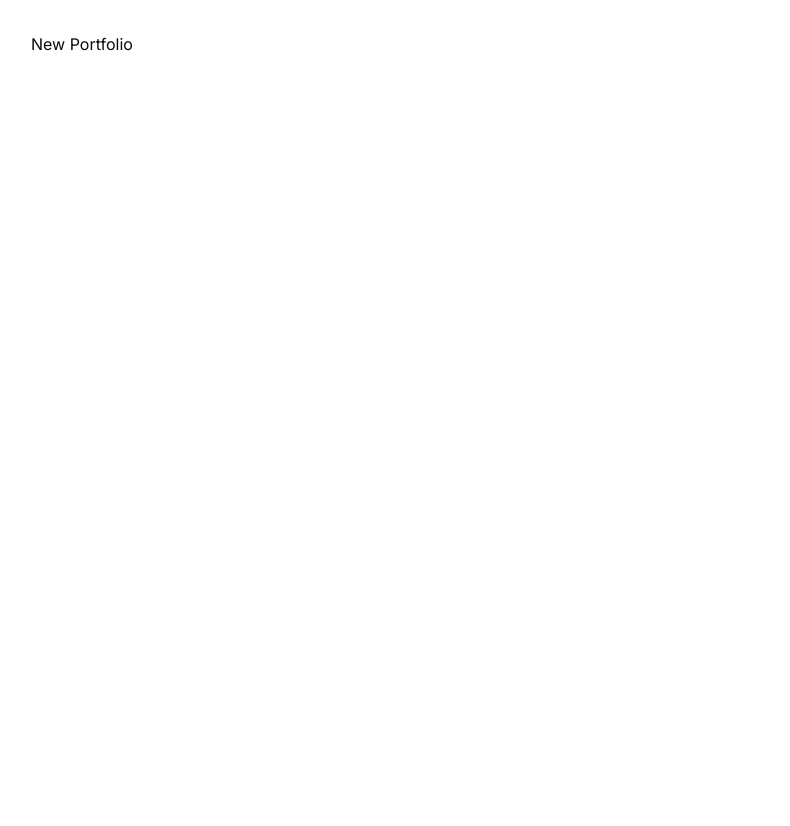
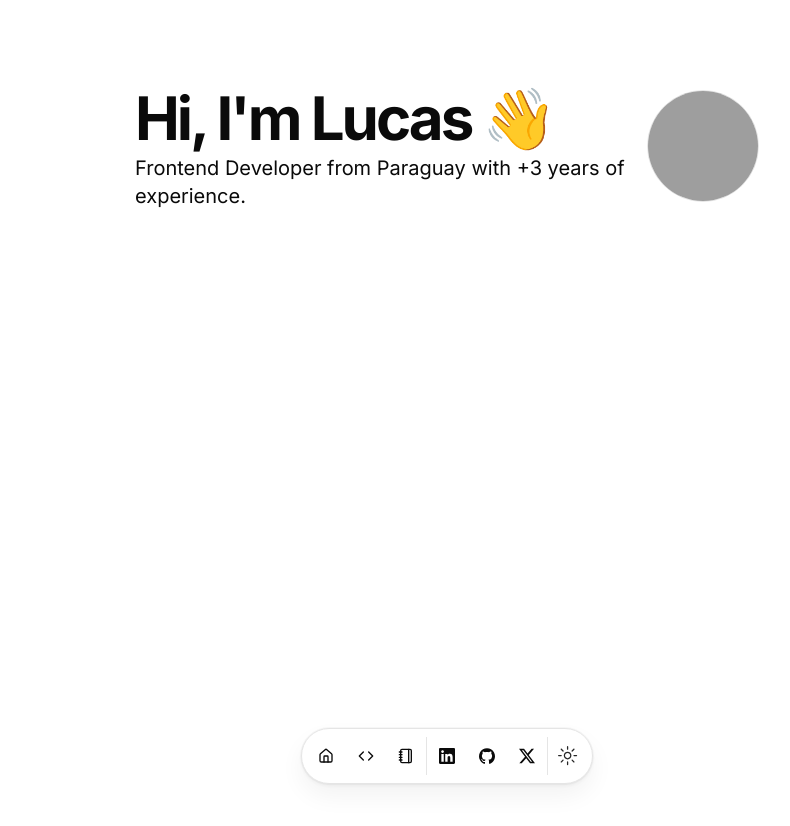
Before and after one commit to isaias-alt/lucasco.dev, a Next.js app: page / in a window 1280 px wide. Shown: the top 826 px of the page, without its empty margins (193-983 px from the left). Before the commit the page ends 800 px from the top, so only its background shows below. Built offline with nearby package versions, Linux system fonts and the light colour scheme; grey boxes are pictures that could not be loaded.

Commit message:
refactor

```diff
--- a/src/app/layout.tsx
+++ b/src/app/layout.tsx
@@ -1,9 +1,54 @@
-import { Inter } from "next/font/google";
-import { ThemeProvider } from "next-themes";
+import { Inter as FontSans } from "next/font/google";
+import { DATA } from "@/data/resume";
+import { ThemeProvider } from "@/components/theme-provider";
+import { cn } from "@/lib/utils";
+import type { Metadata } from "next";
+import { TooltipProvider } from "@/components/ui/tooltip";
 import "./globals.css";
+import Navbar from "@/components/navbar";
 
-const inter = Inter({ subsets: ["latin"] });
+const fontSans = FontSans({
+  subsets: ["latin"],
+  variable: "--font-sans"
+});
 
+export const metadata: Metadata = {
+  metadataBase: new URL(DATA.url),
+  title: {
+    default: DATA.name,
+    template: `%s - ${DATA.name}`,
+  },
+  description: DATA.description,
+  openGraph: {
+    type: "website",
+    locale: "en_US",
+    url: DATA.url,
+    siteName: `${DATA.name}`,
+    title: DATA.name,
+    description: DATA.description,
+  },
+  robots: {
+    index: true,
+    follow: true,
+    googleBot: {
+      index: true,
+      follow: true,
+      "max-video-preview": -1,
+      "max-image-preview": "large",
+      "max-snippet": -1,
+    },
+  },
+  twitter: {
+    title: `${DATA.name}`,
+    description: DATA.description,
+    card: "summary_large_image",
+    site: "@lucascodev",
+    creator: "@lucascodev",
+  },
+  verification: {
+    google: DATA.url,
+  },
+};
 
 export default function RootLayout({
   children,
@@ -11,10 +56,18 @@ export default function RootLayout({
   children: React.ReactNode;
 }>) {
   return (
-    <html lang="en">
-      <body className={`${inter.className} max-w-4xl mx-auto p-8`}>
-        <ThemeProvider attribute="class">
-          {children}
+    <html lang="en" suppressHydrationWarning>
+      <body
+        className={cn(
+          "min-h-screen bg-background font-sans antialiased max-w-2xl mx-auto py-12 sm:py-24 px-6",
+          fontSans.variable
+        )}
+      >
+        <ThemeProvider attribute="class" defaultTheme="light">
+          <TooltipProvider delayDuration={0}>
+            {children}
+            <Navbar />
+          </TooltipProvider>
         </ThemeProvider>
       </body>
     </html>
--- a/src/app/page.tsx
+++ b/src/app/page.tsx
@@ -1,7 +1,38 @@
+import BlurFadeText from "@/components/magicui/blur-fade-text";
+import BlurFade from "@/components/magicui/blur-fade";
+import { DATA } from "@/data/resume";
+import { Avatar, AvatarFallback, AvatarImage } from "@/components/ui/avatar";
+
+const BLUR_FADE_DELAY = 0.04
+
 export default function Home() {
   return (
-    <main>
-      <h1>New Portfolio</h1>
+    <main className="flex flex-col min-h-[100dvh] space-y-10">
+      <section id="hero">
+        <div className="mx-auto w-full max-w-2xl space-y-8">
+          <div className="gap-2 flex justify-between">
+            <div className="flex-col flex flex-1 space-y-1.5">
+              <BlurFadeText
+                delay={BLUR_FADE_DELAY}
+                className="text-3xl font-bold tracking-tighter sm:text-5xl xl:text-6xl/none"
+                yOffset={8}
+                text={`Hi, I'm ${DATA.name.split(" ")[0]} 👋`}
+              />
+              <BlurFadeText
+                className="max-w-[600px] md:text-xl"
+                delay={BLUR_FADE_DELAY}
+                text={DATA.description}
+              />
+            </div>
+            <BlurFade delay={BLUR_FADE_DELAY}>
+              <Avatar className="size-28 border">
+                <AvatarImage alt={DATA.name} src={DATA.avatarUrl} />
+                <AvatarFallback>{DATA.initials}</AvatarFallback>
+              </Avatar>
+            </BlurFade>
+          </div>
+        </div>
+      </section>
     </main>
   );
 }
--- a/src/components/magicui/blur-fade.tsx
+++ b/src/components/magicui/blur-fade.tsx
@@ -57,3 +57,5 @@ const BlurFade = ({
     </AnimatePresence>
   );
 };
+
+export default BlurFade
--- a/src/components/magicui/dock.tsx
+++ b/src/components/magicui/dock.tsx
@@ -16,21 +16,21 @@ const DEFAULT_MAGNIFICATION = 60;
 const DEFAULT_DISTANCE = 140;
 
 const dockVariants = cva(
-  "mx-auto w-max h-full p-2 flex intems-end rounded-full border"
-)
+  "mx-auto w-max h-full p-2 flex items-end rounded-full border"
+);
 
 const Dock = React.forwardRef<HTMLDivElement, DockProps>(
   (
     {
       className,
+      children,
       magnification = DEFAULT_MAGNIFICATION,
       distance = DEFAULT_DISTANCE,
-      children,
       ...props
     },
     ref
   ) => {
-    const mousex = useMotionValue(Infinity)
+    const mousex = useMotionValue(Infinity);
 
     const renderChildren = () => {
       return React.Children.map(children, (child: any) => {
@@ -39,9 +39,9 @@ const Dock = React.forwardRef<HTMLDivElement, DockProps>(
             mousex,
             magnification,
             distance,
-          } as DockIconProps)
+          } as DockIconProps);
         }
-        return child
+        return child;
       });
     };
 
@@ -49,15 +49,15 @@ const Dock = React.forwardRef<HTMLDivElement, DockProps>(
       <motion.div
         ref={ref}
         onMouseMove={(e) => mousex.set(e.pageX)}
-        onMouseLeave={(e) => mousex.set(Infinity)}
+        onMouseLeave={() => mousex.set(Infinity)}
         {...props}
-        className={cn(dockVariants, className)}
+        className={cn(dockVariants({ className }))}
       >
         {renderChildren()}
       </motion.div>
-    )
+    );
   }
-)
+);
 
 Dock.displayName = "Dock";
 
@@ -85,19 +85,19 @@ const DockIcon = ({
   const distanceCalc = useTransform(mousex, (val: number) => {
     const bounds = ref.current?.getBoundingClientRect() ?? { x: 0, width: 0 };
     return val - bounds.x - bounds.width / 2;
-  })
+  });
 
   let widthSync = useTransform(
     distanceCalc,
     [-distance, 0, distance],
     [40, magnification, 40]
-  )
+  );
 
   let width = useSpring(widthSync, {
     mass: 0.1,
     stiffness: 150,
     damping: 12,
-  })
+  });
 
   return (
     <motion.div
@@ -111,8 +111,8 @@ const DockIcon = ({
     >
       {children}
     </motion.div>
-  )
-}
+  );
+};
 
 DockIcon.displayName = "DockIcon";
 
--- a/src/components/mode-toggle.tsx
+++ b/src/components/mode-toggle.tsx
@@ -1,20 +1,22 @@
-"use client"
+"use client";
 
-import { Button } from "@/components/ui/button"
-import { MoonIcon, SunIcon } from "@radix-ui/react-icons"
-import { useTheme } from "next-themes"
+import { Button } from "@/components/ui/button";
+import { MoonIcon, SunIcon } from "@radix-ui/react-icons";
+import { useTheme } from "next-themes";
 
 export function ModeToggle() {
-  const { theme, setTheme } = useTheme()
+  const { theme, setTheme } = useTheme();
 
   return (
     <Button
       variant="ghost"
       type="button"
+      size="icon"
+      className="px-2"
       onClick={() => setTheme(theme === "dark" ? "light" : "dark")}
     >
-      <SunIcon className="h-[1.2rem] text-neutral-800 dark:hidden dark:text-neutral-200" />
-      <MoonIcon className="hidden h-[1.2rem]  w-[1.2rem] text-neutral-800 dark:block dark:text-neutral-200" />
+      <SunIcon className="h-[1.2rem] w-[1.2rem] text-neutral-800 dark:hidden dark:text-neutral-200" />
+      <MoonIcon className="hidden h-[1.2rem] w-[1.2rem] text-neutral-800 dark:block dark:text-neutral-200" />
     </Button>
-  )
+  );
 }
--- a/src/components/navbar.tsx
+++ b/src/components/navbar.tsx
@@ -5,11 +5,11 @@ import { Separator } from "@/components/ui/separator";
 import {
   Tooltip,
   TooltipContent,
-  TooltipTrigger
+  TooltipTrigger,
 } from "@/components/ui/tooltip";
+import { DATA } from "@/data/resume";
 import { cn } from "@/lib/utils";
 import Link from "next/link";
-import { DATA } from "@/data/resume";
 
 export default function Navbar() {
   return (
@@ -22,18 +22,24 @@ export default function Navbar() {
               <TooltipTrigger asChild>
                 <Link
                   href={item.href}
-                  className={cn(buttonVariants({ variant: "ghost", size: "icon" }),
+                  className={cn(
+                    buttonVariants({ variant: "ghost", size: "icon" }),
                     "size-12"
                   )}
                 >
                   <item.icon className="size-4" />
                 </Link>
               </TooltipTrigger>
+              <TooltipContent>
+                <p>{item.label}</p>
+              </TooltipContent>
             </Tooltip>
           </DockIcon>
         ))}
         <Separator orientation="vertical" className="h-full" />
-        {Object.entries(DATA.contact.socials).filter(([_, social]) => social.navbar).map(([name, social]) => (
+        {Object.entries(DATA.contact.socials)
+          .filter(([_, social]) => social.navbar)
+          .map(([name, social]) => (
             <DockIcon key={name}>
               <Tooltip>
                 <TooltipTrigger asChild>
@@ -66,5 +72,5 @@ export default function Navbar() {
         </DockIcon>
       </Dock>
     </div>
-  )
+  );
 }
--- /dev/null
+++ b/src/components/theme-provider.tsx
@@ -0,0 +1,8 @@
+"use client";
+
+import { ThemeProvider as NextThemesProvider } from "next-themes";
+import { ThemeProviderProps } from "next-themes/dist/types";
+
+export function ThemeProvider({ children, ...props }: ThemeProviderProps) {
+  return <NextThemesProvider {...props}>{children}</NextThemesProvider>;
+}
--- a/src/components/ui/button.tsx
+++ b/src/components/ui/button.tsx
@@ -1,11 +1,11 @@
-import * as React from "react"
-import { Slot } from "@radix-ui/react-slot"
-import { cva, type VariantProps } from "class-variance-authority"
+import { Slot } from "@radix-ui/react-slot";
+import { cva, type VariantProps } from "class-variance-authority";
+import * as React from "react";
 
-import { cn } from "@/lib/utils"
+import { cn } from "@/lib/utils";
 
 const buttonVariants = cva(
-  "inline-flex items-center justify-center gap-2 whitespace-nowrap rounded-md text-sm font-medium transition-colors focus-visible:outline-none focus-visible:ring-1 focus-visible:ring-ring disabled:pointer-events-none disabled:opacity-50 [&_svg]:pointer-events-none [&_svg]:size-4 [&_svg]:shrink-0",
+  "inline-flex items-center justify-center whitespace-nowrap rounded-md text-sm font-medium transition-colors focus-visible:outline-none focus-visible:ring-1 focus-visible:ring-ring disabled:pointer-events-none disabled:opacity-50",
   {
     variants: {
       variant: {
@@ -24,7 +24,7 @@ const buttonVariants = cva(
         default: "h-9 px-4 py-2",
         sm: "h-8 rounded-md px-3 text-xs",
         lg: "h-10 rounded-md px-8",
-        icon: "h-9 w-9",
+        icon: "h-9 w-9 rounded-full",
       },
     },
     defaultVariants: {
@@ -32,26 +32,26 @@ const buttonVariants = cva(
       size: "default",
     },
   }
-)
+);
 
 export interface ButtonProps
   extends React.ButtonHTMLAttributes<HTMLButtonElement>,
   VariantProps<typeof buttonVariants> {
-  asChild?: boolean
+  asChild?: boolean;
 }
 
 const Button = React.forwardRef<HTMLButtonElement, ButtonProps>(
   ({ className, variant, size, asChild = false, ...props }, ref) => {
-    const Comp = asChild ? Slot : "button"
+    const Comp = asChild ? Slot : "button";
     return (
       <Comp
         className={cn(buttonVariants({ variant, size, className }))}
         ref={ref}
         {...props}
       />
-    )
+    );
   }
-)
-Button.displayName = "Button"
+);
+Button.displayName = "Button";
 
-export { Button, buttonVariants }
+export { Button, buttonVariants };
--- a/src/components/ui/tooltip.tsx
+++ b/src/components/ui/tooltip.tsx
@@ -1,21 +1,20 @@
-"use client"
+"use client";
 
-import * as React from "react"
-import * as TooltipPrimitive from "@radix-ui/react-tooltip"
+import * as TooltipPrimitive from "@radix-ui/react-tooltip";
+import * as React from "react";
 
-import { cn } from "@/lib/utils"
+import { cn } from "@/lib/utils";
 
-const TooltipProvider = TooltipPrimitive.Provider
+const TooltipProvider = TooltipPrimitive.Provider;
 
-const Tooltip = TooltipPrimitive.Root
+const Tooltip = TooltipPrimitive.Root;
 
-const TooltipTrigger = TooltipPrimitive.Trigger
+const TooltipTrigger = TooltipPrimitive.Trigger;
 
 const TooltipContent = React.forwardRef<
   React.ElementRef<typeof TooltipPrimitive.Content>,
   React.ComponentPropsWithoutRef<typeof TooltipPrimitive.Content>
 >(({ className, sideOffset = 4, ...props }, ref) => (
-  <TooltipPrimitive.Portal>
   <TooltipPrimitive.Content
     ref={ref}
     sideOffset={sideOffset}
@@ -25,8 +24,7 @@ const TooltipContent = React.forwardRef<
     )}
     {...props}
   />
-  </TooltipPrimitive.Portal>
-))
-TooltipContent.displayName = TooltipPrimitive.Content.displayName
+));
+TooltipContent.displayName = TooltipPrimitive.Content.displayName;
 
-export { Tooltip, TooltipTrigger, TooltipContent, TooltipProvider }
+export { Tooltip, TooltipContent, TooltipProvider, TooltipTrigger };
--- a/src/data/resume.tsx
+++ b/src/data/resume.tsx
@@ -7,7 +7,7 @@ export const DATA = {
   url: "https://lucasco.dev",
   location: "Paraguay",
   locationLink: "https://www.google.com/maps/place/paraguay",
-  desciption: "Frontend Developer from Paraguay with +3 years of experience.",
+  description: "Frontend Developer from Paraguay with +3 years of experience.",
   summary:
     "",
   avatarUrl: "/me.png",
```
Lines whose indentation alone changed are shown as unchanged.
